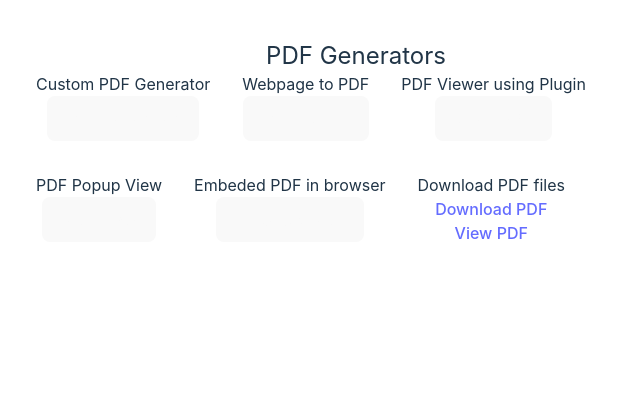
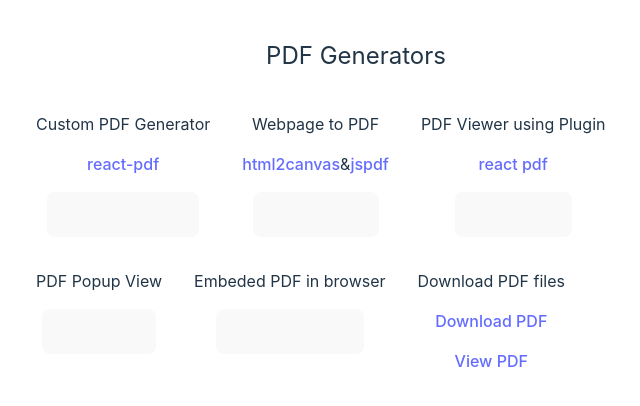
Before and after one commit to AjithPG/GenPDF, a React (Vite) app: page / in a window 1280 px wide. Shown: the top 406 px of the page, without its empty margins (284-924 px from the left). Built offline with nearby package versions, Linux system fonts and the light colour scheme.

Commit message:
added link for pdf libraries

```diff
--- a/index.html
+++ b/index.html
@@ -4,7 +4,7 @@
     <meta charset="UTF-8" />
     <link rel="icon" type="image/svg+xml" href="/vite.svg" />
     <meta name="viewport" content="width=device-width, initial-scale=1.0" />
-    <title>Vite + React</title>
+    <title>Gen PDF</title>
   </head>
   <body>
     <div id="root"></div>
--- a/src/Pages/Home.jsx
+++ b/src/Pages/Home.jsx
@@ -3,41 +3,60 @@ import { Link } from "react-router-dom";
 export default function Home() {
   return (
     <div className="w-full flex flex-col justify-center items-center mt-10">
-      <p className="text-2xl bold ">PDF Generators</p>
+      <p className="text-2xl bold mb-10">PDF Generators</p>
       <div className="w-3/6 flex flex-row flex-wrap gap-8 text-center">
         <div className="flex flex-col">
-          <p>Custom PDF Generator</p>
+          <p className="mb-4">Custom PDF Generator</p>
+          <a className="mb-4" href="https://react-pdf.org/">
+            react-pdf
+          </a>
           <Link to={"/Pdfgenerator"}>
             <button>PDF Generator</button>
           </Link>
         </div>
         <div className="flex flex-col">
-          <p>Webpage to PDF</p>
+          <p className="mb-4">Webpage to PDF</p>
+          <div className="flex">
+            <a
+              className="mb-4"
+              href="https://www.npmjs.com/package/html2canvas"
+            >
+              html2canvas
+            </a>
+            &
+            <a className="mb-4" href="https://www.npmjs.com/package/jspdf">
+              jspdf
+            </a>
+          </div>
+
           <Link to={"/Pdfexport"}>
             <button>PDF Export</button>
           </Link>
         </div>
         <div className="flex flex-col">
-          <p>PDF Viewer using Plugin</p>
+          <p className="mb-4">PDF Viewer using Plugin</p>
+          <a className="mb-4" href="https://www.npmjs.com/package/react-pdf">
+            react pdf
+          </a>
           <Link to={"/PdfView"}>
             <button>Open PDF</button>
           </Link>
         </div>
         <div className="flex flex-col">
-          <p>PDF Popup View</p>
+          <p className="mb-4">PDF Popup View</p>
           <Link to={"/displaypdf"}>
             <button>PDF View</button>
           </Link>
         </div>
         <div className="flex flex-col">
-          <p>Embeded PDF in browser</p>
+          <p className="mb-4">Embeded PDF in browser</p>
           <Link to={"/embededpdf"}>
             <button>Embeded PDF</button>
           </Link>
         </div>
         <div className="flex flex-col">
-          <p>Download PDF files</p>
-          <a href="document.pdf" download>
+          <p className="mb-4">Download PDF files</p>
+          <a href="document.pdf" download className="mb-4">
             Download PDF
           </a>
           <a href="document.pdf" target="_blank">
```
